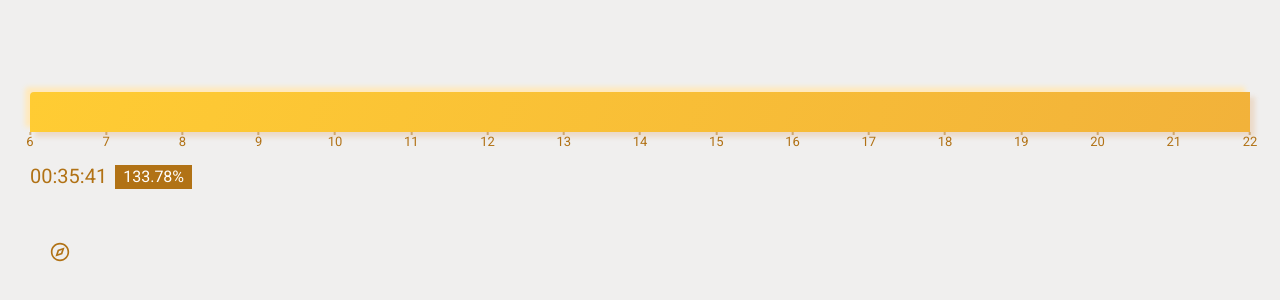
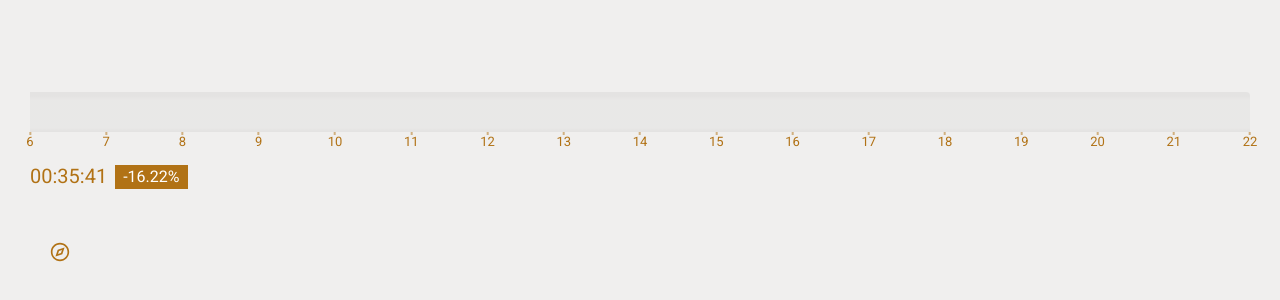
Before and after one commit to Mookiepiece/linear-clock, a Vue app: page / in a window 1280 px wide. Shown: the part 218-518 px from the top of the page. Built offline with nearby package versions, Linux system fonts and the light colour scheme.

Commit message:
fix: cross

```diff
--- a/src/App.vue
+++ b/src/App.vue
@@ -9,10 +9,14 @@ import Gear from './Gear.vue';
 import TIcon from './components/TIcon.vue';
 
 const range = computed(() => {
-  const today = dayjs().startOf('day');
+  const today = ClockState.today;
+
+  const yet =
+    +today + ClockState.vivid[0] > +ClockState.now ? -24 * 3600_000 : 0; // 23:45 -> 23:30
+
   return [
-    dayjs(+today + ClockState.vivid[0]),
-    dayjs(+today + ClockState.vivid[1]),
+    dayjs(+today + ClockState.vivid[0] + yet),
+    dayjs(+today + ClockState.vivid[1] + yet),
   ] as const;
 });
 
@@ -26,14 +30,17 @@ const rail = ref<HTMLDivElement>();
 const hover = ref(false);
 const active = ref(false);
 
-const pointed = reactive<(Dayjs | null)[]>([null, null]);
-const marked = computed(() => {
-  if (!pointed[0] || !pointed[1]) return pointed;
-  return +pointed[1] > +pointed[0] ? pointed : [...pointed].reverse();
+const _potato = reactive<(Dayjs | null)[]>([null, null]);
+const potato = computed({
+  get: () => {
+    if (!_potato[0] || !_potato[1]) return _potato;
+    return +_potato[1] > +_potato[0] ? _potato : [..._potato].reverse();
+  },
+  set: v => ([_potato[0], _potato[1]] = [v[0], v[1]]),
 });
 
-const markedLeft = computed(() =>
-  marked.value.map(d => {
+const potatoLeft = computed(() =>
+  potato.value.map(d => {
     if (!d) return '';
     const [s, e] = range.value;
     return ((+d - +s) / (+e - +s)) * 100 + '%';
@@ -49,6 +56,8 @@ const label = reactive({
 onMounted(() => {
   const $rail = rail.value!;
 
+  const toFixedMinute = (value: number) => Math.round(value / 60_000) * 60_000;
+
   const pointer2Value = (e: PointerEvent) => {
     const x = e.clientX;
     const { left, width } = $rail.getBoundingClientRect();
@@ -56,7 +65,7 @@ onMounted(() => {
   };
   const value2Day = (value: number) => {
     const [s, e] = range.value;
-    return dayjs(+s + (+e - +s) * value);
+    return dayjs(toFixedMinute(+s + (+e - +s) * value));
   };
 
   on($rail).pointermove(e => {
@@ -74,15 +83,15 @@ onMounted(() => {
     $rail.setPointerCapture(e.pointerId);
     active.value = true;
 
-    [pointed[0], pointed[1]] = [value2Day(pointer2Value(e)), null];
+    [_potato[0], _potato[1]] = [value2Day(pointer2Value(e)), null];
 
     const off1 = on($rail).pointermove(e => {
-      pointed[1] = value2Day(pointer2Value(e));
+      _potato[1] = value2Day(pointer2Value(e));
     });
     const off2 = on($rail).pointerup(e => {
-      pointed[1] = value2Day(pointer2Value(e));
+      _potato[1] = value2Day(pointer2Value(e));
 
-      if (+pointed[0]! === +pointed[1]) pointed[0] = pointed[1] = null;
+      if (+_potato[0]! === +_potato[1]) _potato[0] = _potato[1] = null;
 
       active.value = false;
 
@@ -93,7 +102,7 @@ onMounted(() => {
 });
 
 const subtitle = computed(() => {
-  const [now, [s, e]] = [ClockState.now, [marked.value[0]!, marked.value[1]!]];
+  const [now, [s, e]] = [ClockState.now, [potato.value[0]!, potato.value[1]!]];
   const width = clamp(0, Number(((+now - +s) / (+e - +s)) * 100), 100);
   return format.float(100 - width) + '%';
 });
@@ -122,13 +131,13 @@ const open = ref(false);
       </div>
       <div
         class="Mark A"
-        v-if="markedLeft[0]"
-        :style="{ left: markedLeft[0] }"
+        v-if="potatoLeft[0]"
+        :style="{ left: potatoLeft[0] }"
       ></div>
       <div
         class="Mark B"
-        v-if="markedLeft[1]"
-        :style="{ left: markedLeft[1] }"
+        v-if="potatoLeft[1]"
+        :style="{ left: potatoLeft[1] }"
       ></div>
 
       <span class="Typo --1" style="margin-top: 30px">
@@ -141,15 +150,15 @@ const open = ref(false);
       <button @click="open = true">
         <TIcon i="compass" />
       </button>
-      <div v-if="marked.every(Boolean)">
+      <div v-if="potato.every(Boolean)">
         <Rail
           class="Small"
           :now="ClockState.now"
-          :range="[marked[0]!, marked[1]!]"
+          :range="[potato[0]!, potato[1]!]"
         />
         <span class="Typo --3">
-          {{ marked[0]!.format('HH:mm:ss') }} ~
-          {{ marked[1]!.format('HH:mm:ss') }}
+          {{ potato[0]!.format('HH:mm:ss') }} ~
+          {{ potato[1]!.format('HH:mm:ss') }}
           <sub>{{ subtitle }}</sub>
         </span>
       </div>
--- a/src/Gear.vue
+++ b/src/Gear.vue
@@ -19,8 +19,6 @@ watchEffect(onCleanup => {
 
 const state = reactive({ a: 0, b: 0 });
 
-const snapping = computed(() => ClockState.snapping);
-
 const volume = reactive({
   a: computed({ get: () => state.a / DAY, set: v => (state.a = v * DAY) }),
   b: computed({ get: () => state.b / DAY, set: v => (state.b = v * DAY) }),
@@ -40,7 +38,7 @@ watch(
 );
 
 const submit = () => {
-  ClockState.vivid = [state.a, state.b];
+  if (state.a !== state.b) ClockState.vivid = [state.a, state.b];
   open.value = false;
 };
 
@@ -72,8 +70,8 @@ const rainbowShadow = (() => {
   return reactive({ r, strokeWidth, dasharray, rotate });
 })();
 
-const dots = computed(() => {
-  return Array(24)
+const dots = computed(() =>
+  Array(24)
     .fill(0)
     .map((_, i) => {
       const deg = (i / 24) * Math.PI * 2;
@@ -83,8 +81,8 @@ const dots = computed(() => {
       const y = Math.round(Math.cos(deg) * r);
 
       return { i, x, y };
-    });
-});
+    }),
+);
 
 let pressed = ref<false | 'A' | 'B'>(false);
 let within = ref(false);
@@ -126,7 +124,7 @@ watchEffect(onCleanup => {
 
   const pointer2RoundedTime = (e: PointerEvent) => {
     const value = pointer2Value(e);
-    const _snapping = snapping.value * 60 * 1000;
+    const _snapping = ClockState.snapping * 60 * 1000;
     return Math.round((value * DAY) / _snapping) * _snapping;
   };
 
--- a/src/app.ts
+++ b/src/app.ts
@@ -33,14 +33,9 @@ export const ClockState = reactive({
   focusPeriod: [null, null] as [number | null, number | null],
 });
 
-const now = dayjs();
-setTimeout(
-  () =>
-    setInterval(() => {
-      ClockState.now = dayjs();
-      if (ClockState.now.date() !== ClockState.today.date()) {
-        ClockState.today = ClockState.now.startOf('day');
-      }
-    }, 1000),
-  1000 - (+now % 1000),
-);
+setInterval(() => {
+  ClockState.now = dayjs();
+  if (ClockState.now.date() !== ClockState.today.date()) {
+    ClockState.today = ClockState.now.startOf('day');
+  }
+}, 1000);
```
